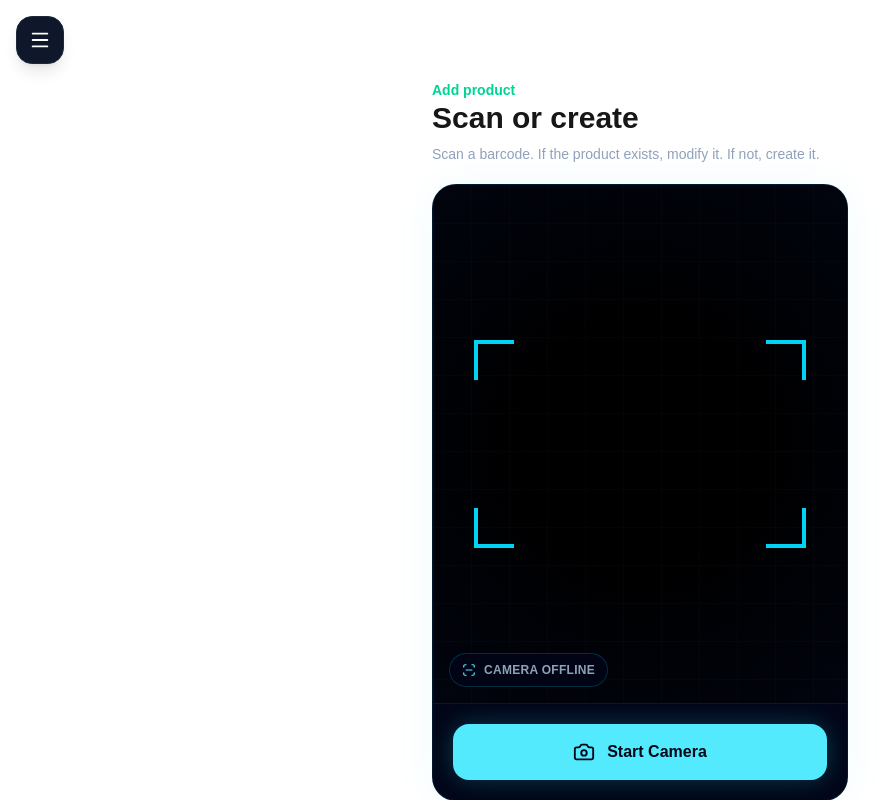
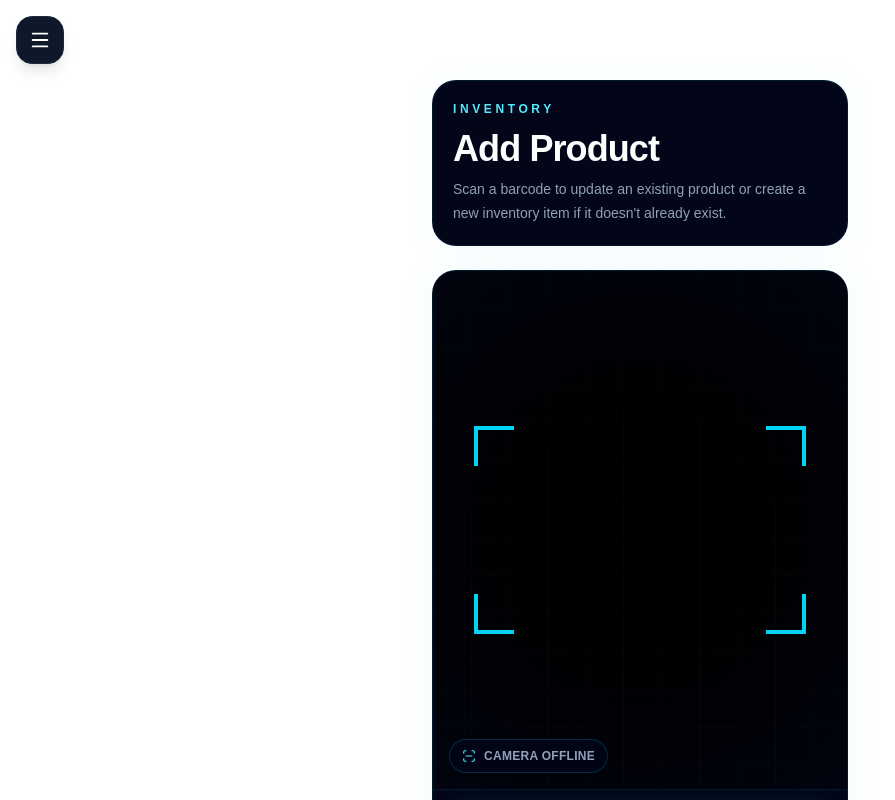
Before and after one commit to Massiziane/InventoryScanner, a Next.js app: page /scan/add-product in a window 1280 px wide. Shown: the top 800 px of the page, without its empty margins (0-895 px from the left). Built offline with nearby package versions, Linux system fonts and the light colour scheme.

Commit message:
ui: improved the scanner style 2

```diff
--- a/src/app/(dashboard)/scan/add-product/page.tsx
+++ b/src/app/(dashboard)/scan/add-product/page.tsx
@@ -109,12 +109,19 @@ export default function AddProductScanPage() {
   }
 
   return (
-    <div className="space-y-5">
-      <header>
-        <p className="text-sm font-semibold text-emerald-400">Add product</p>
-        <h1 className="text-3xl font-black">Scan or create</h1>
-        <p className="mt-2 text-sm text-slate-400">
-          Scan a barcode. If the product exists, modify it. If not, create it.
+    <div className="space-y-6">
+        <header className="rounded-3xl border border-cyan-400/10 bg-slate-950 p-5 shadow-[0_0_35px_rgba(34,211,238,0.05)]">
+        <p className="text-xs font-black uppercase tracking-[0.3em] text-cyan-300">
+            Inventory
+        </p>
+
+        <h1 className="mt-3 text-4xl font-black tracking-tight text-white">
+            Add Product
+        </h1>
+
+        <p className="mt-2 text-sm leading-6 text-slate-400">
+            Scan a barcode to update an existing product or create a new inventory
+            item if it doesn't already exist.
         </p>
         </header>
 
```
Lines whose indentation alone changed are shown as unchanged.
